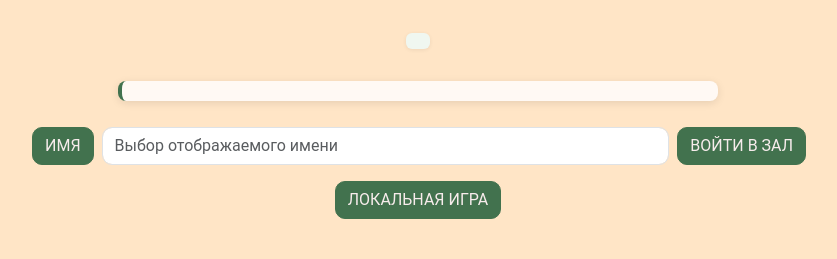
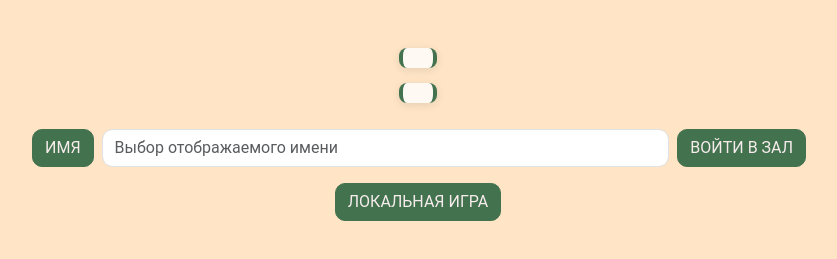
Before and after one commit to Production-Programming/Reversi-game, a website: page public/index.html in a window 1280 px wide. Shown: the part 397-656 px from the top of the page, without its empty margins (222-1059 px from the left). Drawn offline with nearby package versions, Linux system fonts and the light colour scheme; no server answers.

Commit message:
Changing style

```diff
--- a/public/assets/css/index.css
+++ b/public/assets/css/index.css
@@ -44,7 +44,7 @@ body {
     color: rgb(247, 236, 236);
 }
 
-#quoteBox {
+#quoteBox, #countryInfo {
   font-size: 1rem;
   font-weight: 400;
   margin-top: 15px;
@@ -53,22 +53,11 @@ body {
   font-style: italic;
   padding: 10px 15px;
   border-left: 4px solid #42724e;
+  border-right: 4px solid #42724e;
   background-color: #fff9f4;
   border-radius: 8px;
   box-shadow: 0 2px 8px rgb(0 0 0 / 0.1);
-  max-width: 600px;
+  max-width: fit-content;
   margin-left: auto;
   margin-right: auto;
 }
-
-#countryInfo {
-  font-size: 1.1rem;
-  color: #555a33;
-  margin-bottom: 10px;
-  font-weight: 600;
-  padding: 8px 12px;
-  background-color: #f0f7f0;
-  border-radius: 6px;
-  display: inline-block;
-  box-shadow: 0 1px 4px rgb(0 0 0 / 0.07);
-}
--- a/public/index.html
+++ b/public/index.html
@@ -26,7 +26,7 @@
         </div>
         <div class="row justify-content-center m-3">
             <div class="col-10 text-center">
-                <p id="countryInfo" class="text-muted small"></p>
+                <p id="countryInfo" class="small text-dark"></p>
                 <blockquote id="quoteBox" class="fst-italic text-center text-dark"></blockquote>
             </div>
         </div>
```
